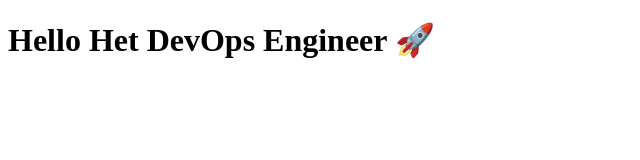
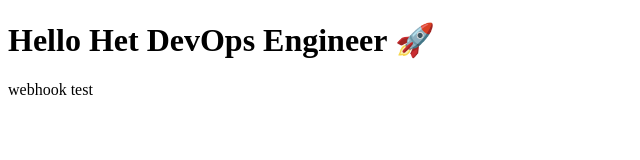
Before and after one commit to Hetplt/docker-webapp, a plain HTML site: page index.html in a window 1280 px wide. Shown: the full height of the page, 0-640 px from the left. Drawn offline with Linux system fonts and the light colour scheme.

Commit message:
webhook test

```diff
--- a/index.html
+++ b/index.html
@@ -4,3 +4,4 @@
 <h1>Hello Het DevOps Engineer 🚀</h1>
 </body>
 </html>
+webhook test
```
